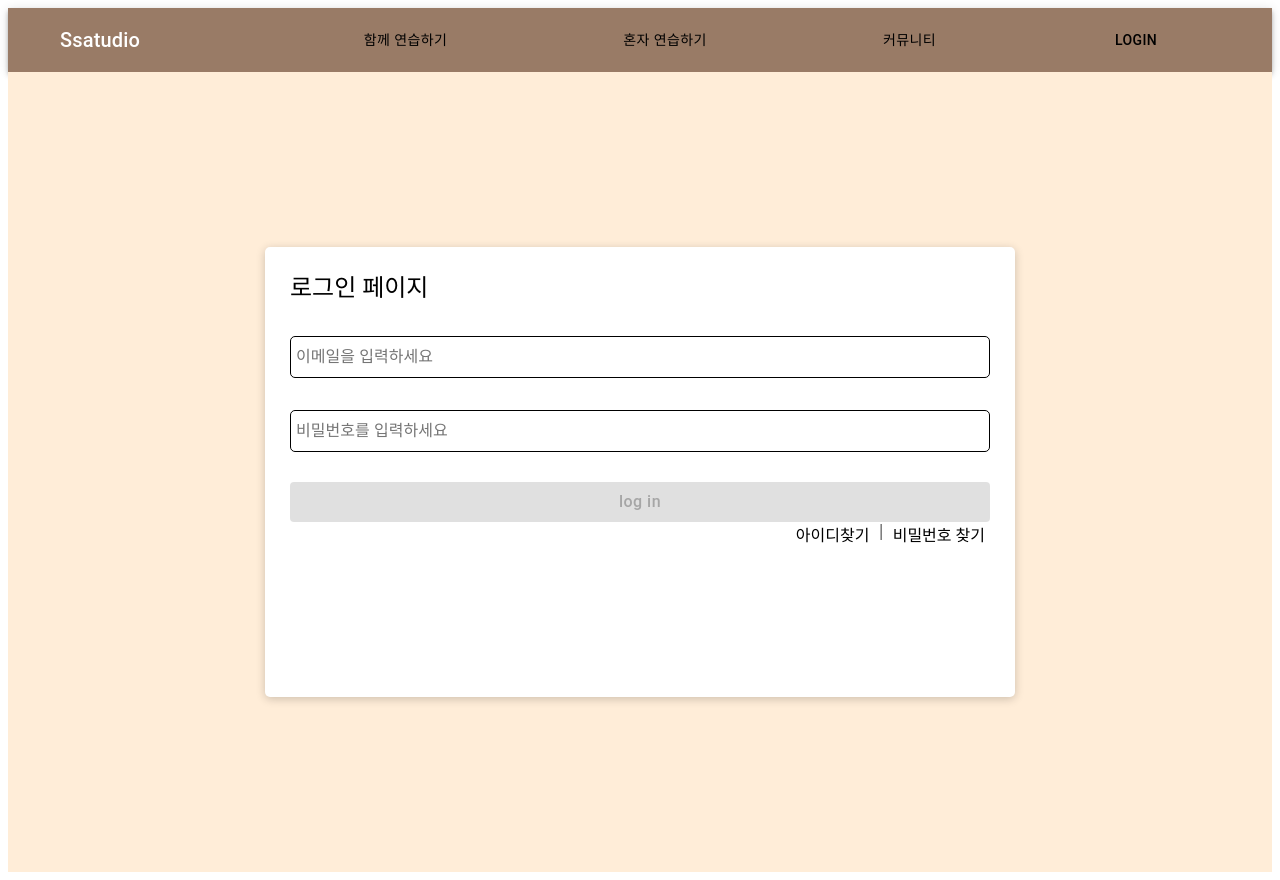
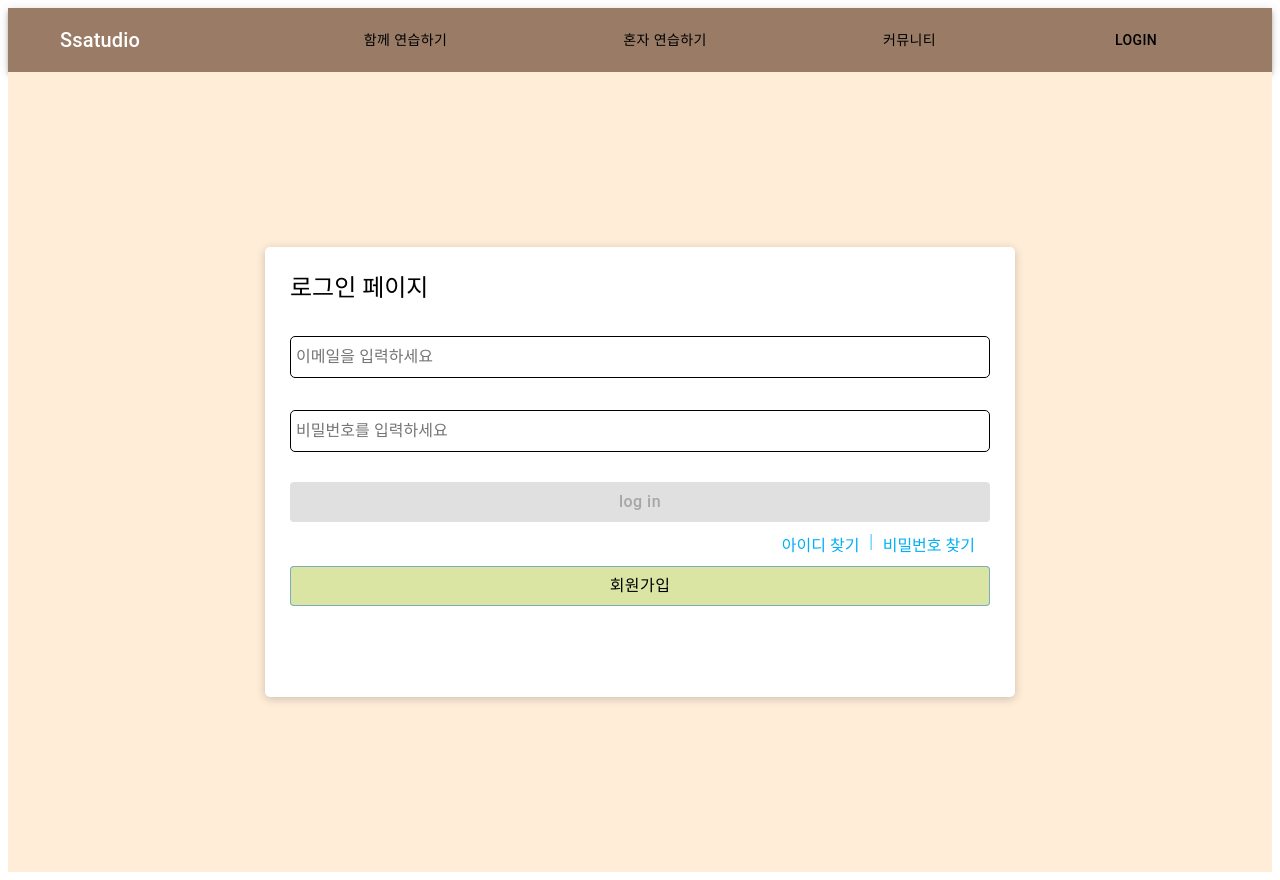
Before and after one commit to Heunsei/musicshark, a React (Create React App) app in the folder front-end/: page /login in a window 1280 px wide. Built offline with nearby package versions, Linux system fonts and the light colour scheme; the HTML template or start-up script is replaced by a standard one.

Commit message:
add : register page

```diff
--- a/front-end/src/App.js
+++ b/front-end/src/App.js
@@ -1,12 +1,14 @@
 import React from 'react';
 import { Route, Routes } from 'react-router-dom'
 import LoginPage from './pages/authPages/LoginPage/LoginPage';
+import RegisterPage from './pages/authPages/RegisterPage/RegisterPage';
 import './App.css';
 
 function App() {
   return (
     <Routes>
       <Route path='/login' element={<LoginPage />} />
+      <Route path='/register' element={<RegisterPage/>} />
     </Routes>
   );
 }
--- a/front-end/src/components/RedirectInfo.js
+++ b/front-end/src/components/RedirectInfo.js
@@ -1,28 +1,19 @@
 import React from 'react';
-import { Typography } from '@mui/material';
 import { styled } from '@mui/material';
 
-const RedirectText = styled('span')({
+const RedirectText = styled('p')({
     color: '#00AFF4',
-    fontWeight: 500,
+    float: 'right',
+    display: 'inline-block',
+    margin: '0 5px',
     cursor: 'pointer',
 })
-
 const RedirectInfo = ({
-    text,
     redirectText,
-    additionalStyles,
     redirectHandler,
 }) => {
     return (
-        <Typography
-            sx={{ color: '#72767d' }}
-            style={additionalStyles ? additionalStyles : {}}
-            variant='subtitle2'
-        >
-            {text}
-            <RedirectText onClick={redirectHandler}>{redirectText} </RedirectText>
-        </Typography>
+        <RedirectText onClick={redirectHandler}>{redirectText}</RedirectText>
     );
 };
 
--- a/front-end/src/pages/authPages/LoginPage/LoginPage.js
+++ b/front-end/src/pages/authPages/LoginPage/LoginPage.js
@@ -1,4 +1,4 @@
-import React, { useState } from 'react';
+import React, { useState, useEffect } from 'react';
 import AuthBox from '../../../components/AuthBox';
 import LoginPageInputs from './LoginPageInputs';
 import LoginPageHeader from './LoginPageHeader';
@@ -6,9 +6,15 @@ import LoginPageFooter from './LoginPageFooter';
 import Navbar from './../../../components/Navbar';
 
 const LoginPage = () => {
+    // 입력값을 감지하고 서버에 전송할 변수 선언
     const [mail, setMail] = useState("")
     const [password, setPassword] = useState("")
     const [isFormValid, setIsFormValid] = useState(false)
+
+    // mail, password가 바뀔 때 마다 validate check
+    useEffect(() => {
+
+    }, [mail, password, setIsFormValid])
 
     return (
         <>
@@ -21,7 +27,7 @@ const LoginPage = () => {
                     password={password}
                     setPassword={setPassword}
                 />
-                <LoginPageFooter isFormValid={isFormValid}/>
+                <LoginPageFooter isFormValid={isFormValid} />
             </AuthBox>
         </>
     );
--- a/front-end/src/pages/authPages/LoginPage/LoginPageFooter.js
+++ b/front-end/src/pages/authPages/LoginPage/LoginPageFooter.js
@@ -1,12 +1,13 @@
 import React from 'react';
 import { useNavigate } from 'react-router-dom';
 import { Tooltip } from '@mui/material';
+import Button from '@mui/material/Button'
+import styled from '@emotion/styled';
+import CustomPrimaryButton from '../../../components/CustomPrimaryButton';
 import RedirectInfo from '../../../components/RedirectInfo';
-import CustomPrimaryButton from '../../../components/CustomPrimaryButton';
-import styled from '@emotion/styled';
 
 const getFormNotValidMessage = () => {
-    return 'Enter correct email address and password should contains between6 and 12 char'
+    return ''
 }
 
 const getFromValidMessage = () => {
@@ -14,16 +15,25 @@ const getFromValidMessage = () => {
 }
 
 const FindUserInfo = styled('p')({
-    float : 'right',
+    color: '#00AFF4',
+    float: 'right',
     display: 'inline-block',
     margin: '0 5px',
+    cursor: 'pointer',
 })
 
+// handle login은 loginpage에서 가져와서 넣어줘야함
 const LoginPageFooter = ({ handleLogin, isFormValid }) => {
     const navigate = useNavigate()
-    const handlePushToRegisterPage = () => {
-        navigate("/register")
+
+    const handlePushToPasswordFindPage = () => {
+        navigate('/auth/password-find')
     }
+
+    const handlePushToIdFindPage = () => {
+        navigate('/auth/id-find')
+    }
+
     return (
         <>
             <Tooltip
@@ -41,11 +51,26 @@ const LoginPageFooter = ({ handleLogin, isFormValid }) => {
                     />
                 </div>
             </Tooltip>
-            <div>
-                <FindUserInfo>비밀번호 찾기</FindUserInfo>
+            <div style={{margin : '10px'}}>
+                <RedirectInfo
+                    redirectText={'비밀번호 찾기'}
+                    redirectHandler={handlePushToPasswordFindPage}
+                />
                 <FindUserInfo>|</FindUserInfo>
-                <FindUserInfo>아이디찾기</FindUserInfo>
+                <RedirectInfo
+                    redirectText={'아이디 찾기'}
+                    redirectHandler={handlePushToIdFindPage}
+                />
             </div>
+            <Button variant='outlined' sx={{
+                bgcolor: '#DAE5A3',
+                color: 'black',
+                textTransform: 'none',
+                fontSize: '16px',
+                fontWeight: 500,
+                width: '100%',
+                height: '40px',
+            }} onClick={() => {navigate('/register')}}>회원가입</Button>
         </>
     );
 };
--- /dev/null
+++ b/front-end/src/pages/authPages/RegisterPage/RegisterPage.js
@@ -0,0 +1,13 @@
+import React from 'react';
+import AuthBox from '../../../components/AuthBox';
+
+
+const RegisterPage = () => {
+    return (
+        <AuthBox>
+
+        </AuthBox>
+    );
+};
+
+export default RegisterPage;
```
Also changed, not shown: 1 other file (tests, documents, lock files or other folders).
